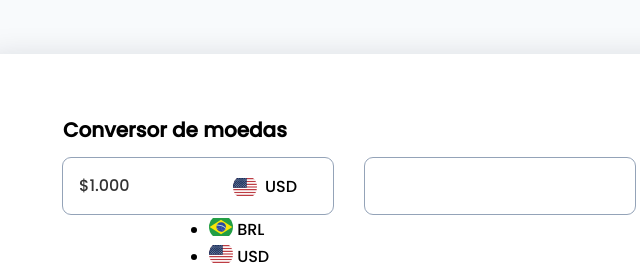
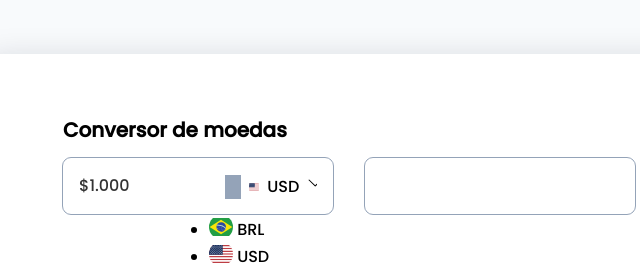
Before and after one commit to claytonfortunato/ConversorMoedas-09, a plain HTML site: page index.html in a window 1280 px wide. Shown: the top 265 px of the page, 257-897 px from the left. Drawn offline with nearby package versions, Linux system fonts and the light colour scheme.

Commit message:
feat: icon add no projeto

```diff
--- a/style.css
+++ b/style.css
@@ -88,14 +88,23 @@ section h2 {
   border-radius: 0 0.8rem 0.8rem 0;
 
   padding: 1.6rem;
+
+  cursor: pointer;
 }
 
 .selected::before {
   content: "";
+  height: 2.4rem;
+  width: 0.1rem;
+  background-color: #94a3b8;
+  padding-right: 1.6rem;
 }
 
 .selected::after {
   content: "";
+  width: 2.4rem;
+  height: 2.4rem;
+  background: url(./assets/chevron-down.svg) no-repeat;
 }
 
 .selected:hover {
```
Also changed, not shown: assets/chevron-down.svg (added).
